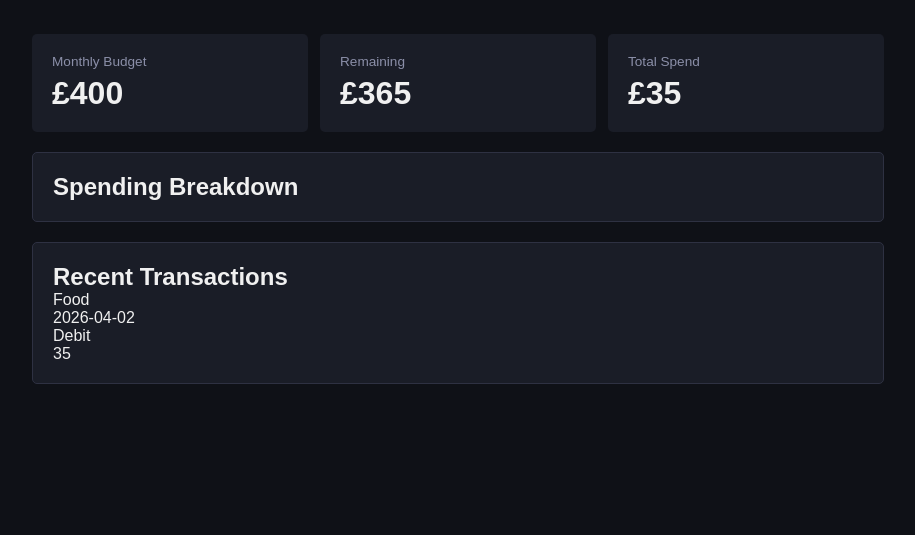
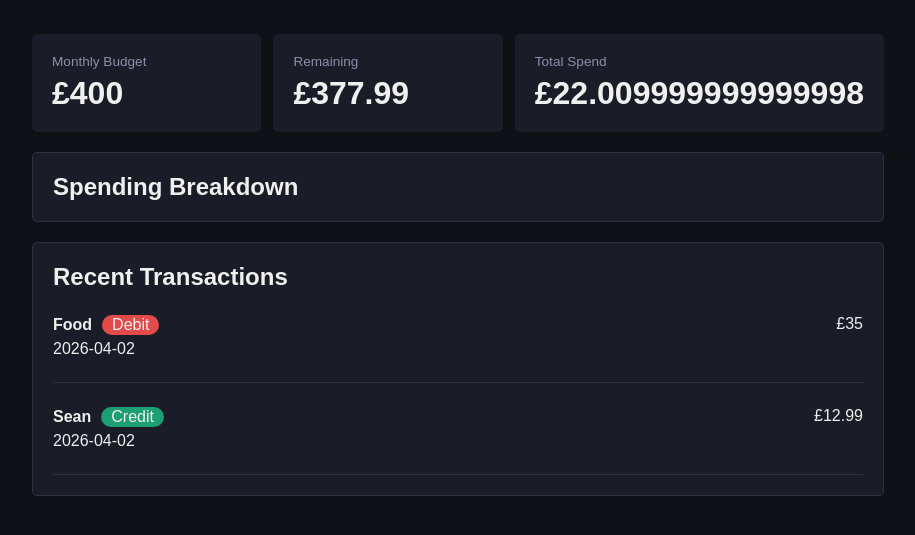
Before and after one commit to Godders1987/flask_budget_app, a Flask app: page /dashboard in a window 1280 px wide. Shown: the part 114-649 px from the top of the page, without its empty margins (182-1097 px from the left). Run offline with Flask 3, Linux system fonts and the light colour scheme.

Commit message:
Added logic to index.html to deal with the debit and credit and then added the relevant classes to CSS to change

```diff
--- a/data/transactions.json
+++ b/data/transactions.json
@@ -6,6 +6,12 @@
       "type": "Debit",
       "description": "Food",
       "amount": 35
+    },
+    {
+      "date": "2026-04-02",
+      "type": "Credit",
+      "description": "Sean",
+      "amount": 12.99
     }
   ]
 }
--- a/static/styles.css
+++ b/static/styles.css
@@ -57,3 +57,48 @@ main {
   padding: 1.25rem;
   margin: 20px 0;
 }
+
+.transaction_row {
+  display: flex;
+  justify-content: space-between;
+  border-bottom: 1px solid #2e3142;
+  padding: 1.5rem 0;
+}
+
+.transaction_top {
+  display: flex;
+  align-items: center;
+  gap: 10px;
+}
+
+/* .transaction_top p {
+  border: red 2px solid;
+}
+
+.transaction_row div {
+  border: red 2px solid;
+} */
+
+.transaction_description {
+  font-weight: 700;
+  /* padding: 5px 15px;
+  text-align: center; */
+}
+
+.transaction_type_credit {
+  background-color: #1d9e75;
+  padding: 1px 10px;
+  border-radius: 25px;
+  margin-left: 0;
+}
+
+.transaction_type_debit {
+  background-color: #e24b4a;
+  padding: 1px 10px;
+  border-radius: 25px;
+  margin-left: 0;
+}
+
+.transaction_date {
+  margin-top: 5px;
+}
--- a/templates/index.html
+++ b/templates/index.html
@@ -33,12 +33,20 @@
         <h2>Recent Transactions</h2>
         {% for transaction in transactions %}
         <div class="transaction_row">
-          <p class="transaction_description">
-            {{ transaction['description'] }}
-          </p>
-          <p class="transaction_date">{{ transaction['date'] }}</p>
-          <p class="transaction_type">{{ transaction['type']}}</p>
-          <p class="transaction_amount">{{ transaction['amount']}}</p>
+          <div class="transaction_left">
+            <div class="transaction_top">
+              <p class="transaction_description">
+                {{ transaction['description'] }}
+              </p>
+              {% if transaction['type'] == 'Credit' %}
+              <p class="transaction_type_credit">{{ transaction['type']}}</p>
+              {% else %}
+              <p class="transaction_type_debit">{{ transaction['type']}}</p>
+              {% endif %}
+            </div>
+            <p class="transaction_date">{{ transaction['date'] }}</p>
+          </div>
+          <p class="transaction_amount">£{{ transaction['amount']}}</p>
         </div>
         {% endfor %}
       </div>
```
